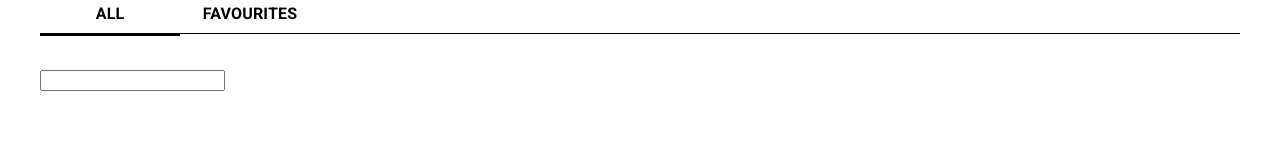
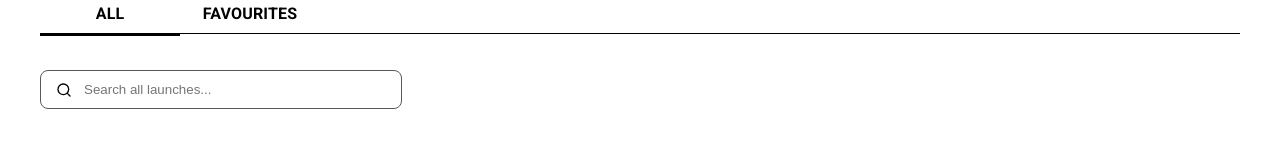
Before and after one commit to genzop/dept-technical-exercise, a React (Create React App) app: page / in a window 1280 px wide. Shown: the part 157-298 px from the top of the page. Built offline with nearby package versions, Linux system fonts and the light colour scheme; no server answers.

Commit message:
Search field with icon

```diff
--- a/src/components/home/filters.jsx
+++ b/src/components/home/filters.jsx
@@ -1,4 +1,5 @@
 import React, { useContext } from "react";
+import { FiSearch } from "react-icons/fi";
 
 import LaunchesContext from "../../store/launches-context";
 
@@ -14,7 +15,14 @@ const Filters = () => {
 
   return (
     <div className={classes.filters}>
-      <input value={launchContext.filter} onChange={onChangeFilter} />
+      <div className={classes.name}>
+        <FiSearch />
+        <input
+          placeholder="Search all launches..."
+          value={launchContext.filter}
+          onChange={onChangeFilter}
+        />
+      </div>
     </div>
   );
 };
--- a/src/components/home/filters.module.scss
+++ b/src/components/home/filters.module.scss
@@ -1,3 +1,22 @@
 .filters {
   padding: 20px 0;
+
+  .name {
+    border: 1px solid #595959;
+    border-radius: 8px;
+    padding: 10px 15px;
+    width: 330px;
+    display: flex;
+    flex-direction: row;
+    align-items: center;
+
+    > svg {
+      margin-right: 10px;
+    }
+
+    > input {
+      border: none !important;
+      outline: none !important;
+    }
+  }
 }
```
